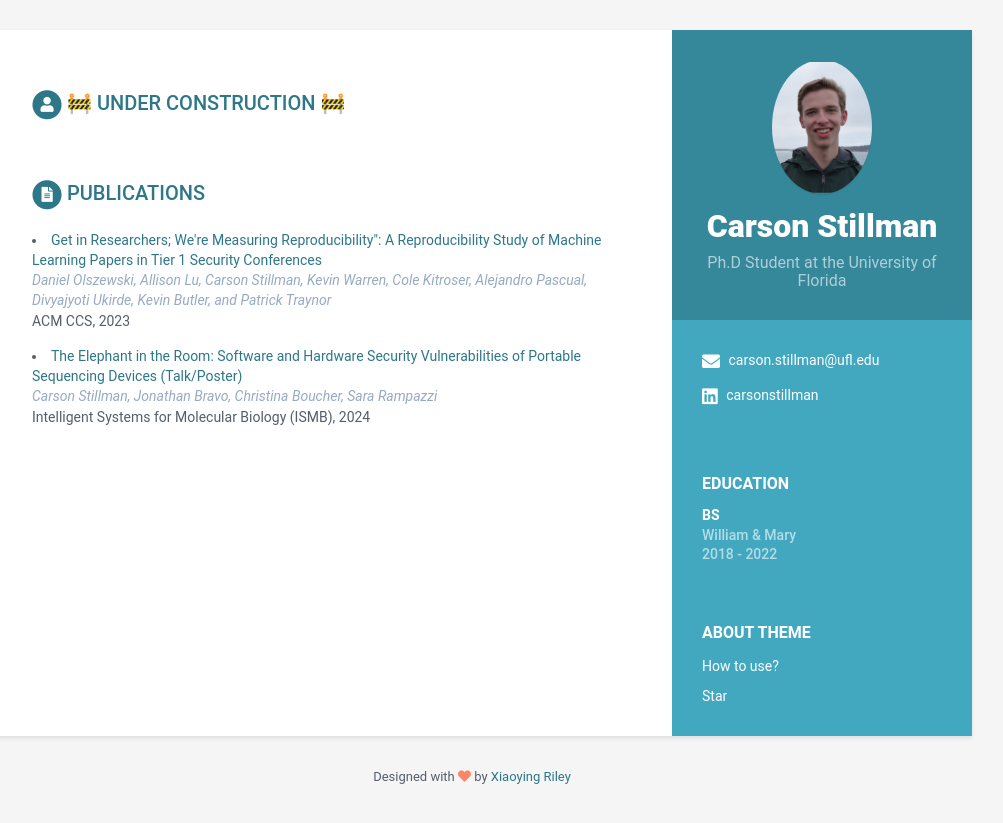
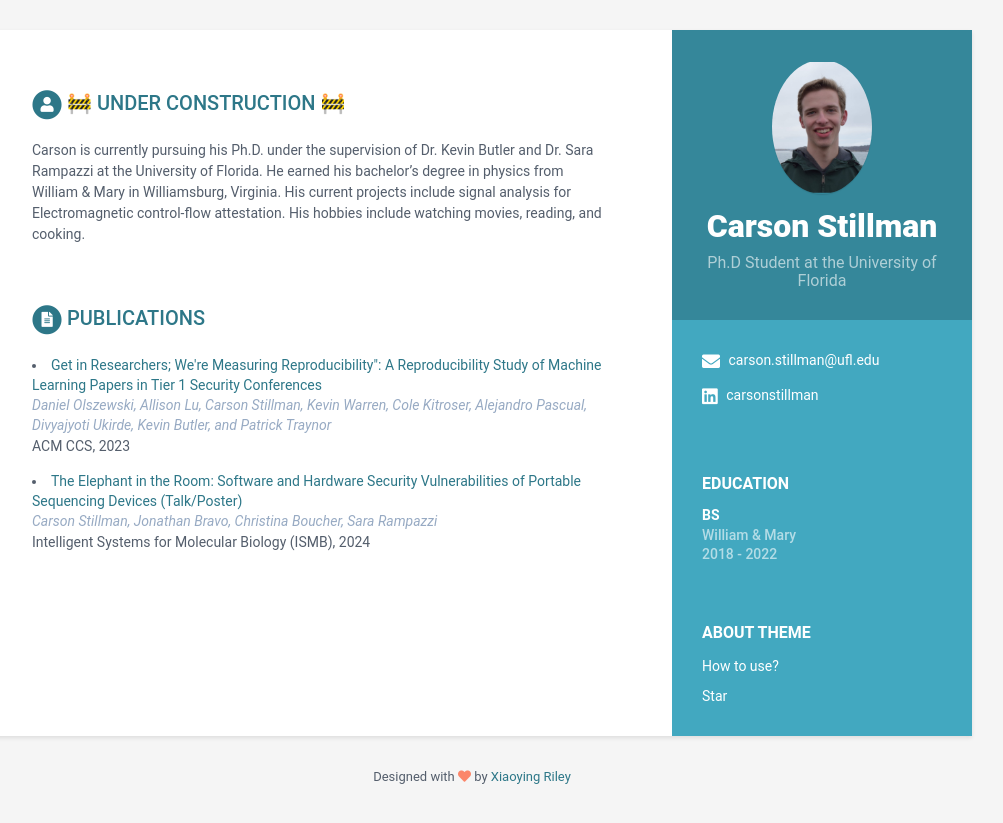
Before and after one commit to carsonstillman/carson_stillman, a Jekyll site: the page built from index.html, in a window 1280 px wide. Shown: the top 823 px of the page, without its empty margins (168-1171 px from the left). Built offline with Jekyll 4.4.1, drawn with Linux system fonts in a browser that asks for light colours.

Commit message:
added bio

```diff
--- a/_data/data.yml
+++ b/_data/data.yml
@@ -56,13 +56,8 @@ sidebar:
 
 career-profile:
     title: 🚧 Under Construction 🚧
-#     summary: |
-#       Summarise your career here lorem ipsum dolor sit amet, consectetuer
-#       adipiscing elit. You can [download this free resume/CV template here]().
-#       Aenean commodo ligula eget dolor aenean massa. Cum sociis natoque
-#       penatibus et magnis dis parturient montes, nascetur ridiculus mus.
-#       Donec quam felis, ultricies nec, pellentesque eu.
-#       Second paragraph if required.
+    summary: |
+      Carson is currently pursuing his Ph.D. under the supervision of Dr. Kevin Butler and Dr. Sara Rampazzi at the University of Florida. He earned his bachelor’s degree in physics from William & Mary in Williamsburg, Virginia. His current projects include signal analysis for Electromagnetic control-flow attestation. His hobbies include watching movies, reading, and cooking.
 education:
     title: Education
     info:
```
